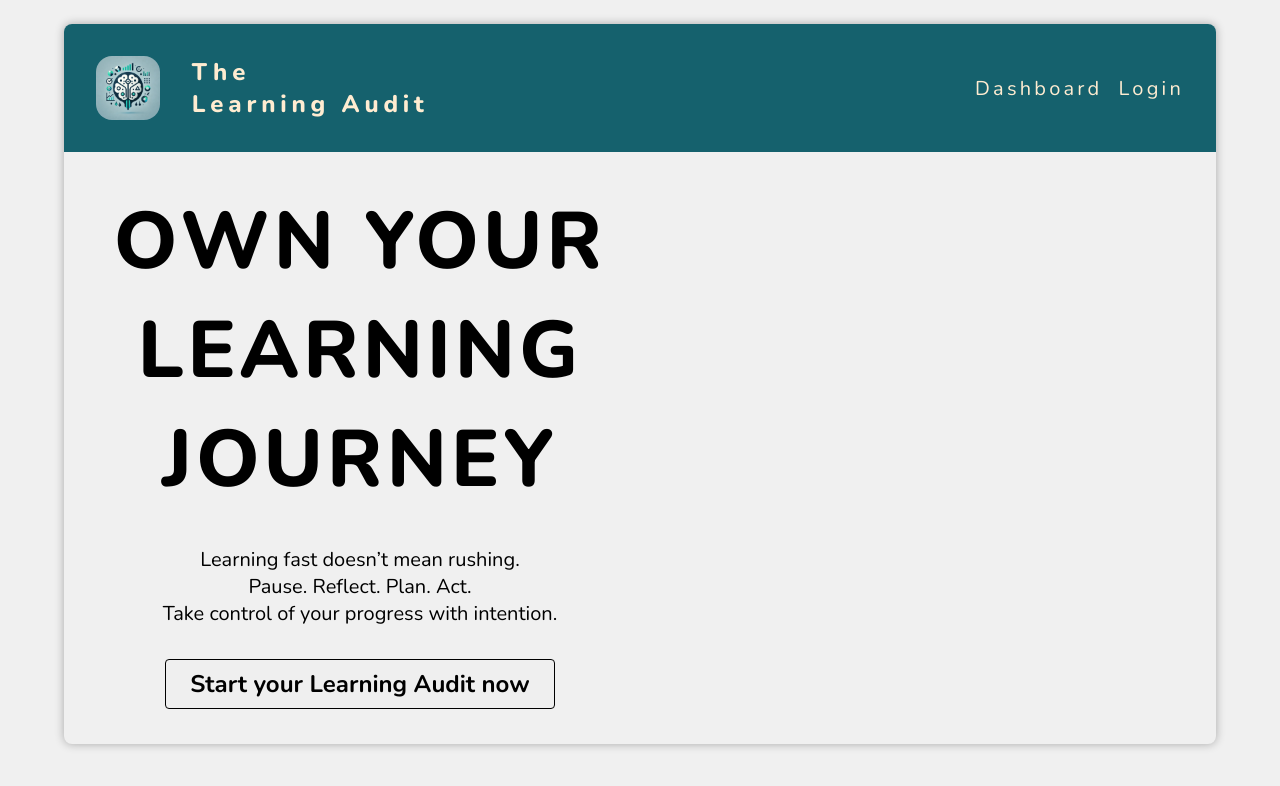
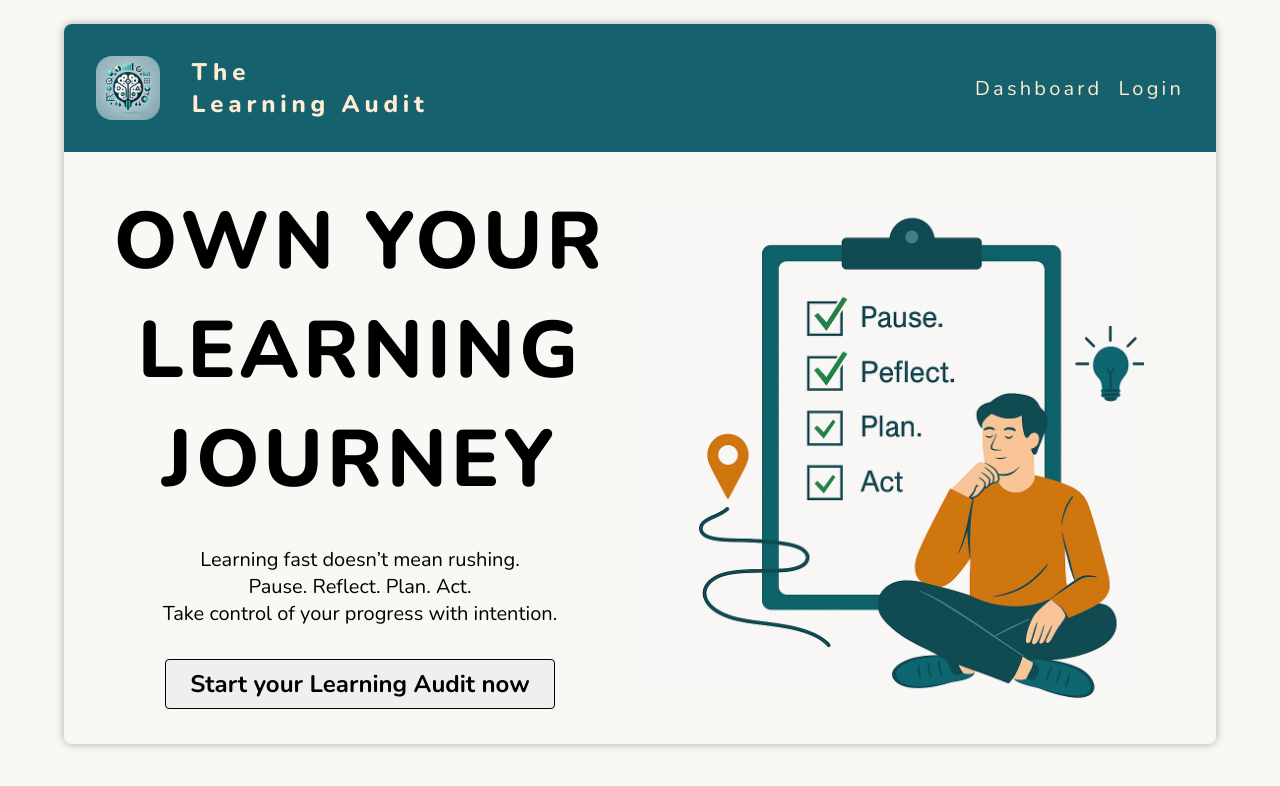
Before and after one commit to Tyriol/learning-audit, a Next.js app: page / in a window 1280 px wide. Shown: the top 786 px of the page. Built offline with nearby package versions, Linux system fonts and the light colour scheme.

Commit message:
add hero image to landing page

```diff
--- a/app/globals.css
+++ b/app/globals.css
@@ -12,7 +12,7 @@ html,
 body {
   max-width: 100dvw;
   overflow-x: hidden;
-  background-color: #f0f0f0;
+  background-color: #f8f9f5;
   height: 100%;
 }
 
--- a/app/page.js
+++ b/app/page.js
@@ -1,8 +1,11 @@
 "use client";
 import { useContext } from "react";
 import Link from "next/link";
+import Image from "next/image";
 import styles from "./page.module.css";
 import { AuthContext } from "@/app/context/authContext";
+
+import heroImage from "../public/images/hero-image.png";
 
 export default function LandingPage() {
   const { isAuthenticated } = useContext(AuthContext);
@@ -22,7 +25,15 @@ export default function LandingPage() {
           </Link>
         ) : null}
       </section>
-      <section aria-label="Screenshots section" className={styles.screenshots}></section>
+      <section aria-label="landing page image" className={styles.heroImgContainer}>
+        <Image
+          className={styles.heroImg}
+          src={heroImage}
+          width={500}
+          height={500}
+          alt="image of a person sitting down to plan their learning"
+        />
+      </section>
     </div>
   );
 }
--- a/app/page.module.css
+++ b/app/page.module.css
@@ -25,3 +25,14 @@
 .heroMessage button {
   font-size: 1.5rem;
 }
+
+.heroImgContainer {
+  display: flex;
+  align-items: center;
+  justify-content: start;
+}
+
+.heroImg {
+  width: 90%;
+  height: auto;
+}
```
Also changed, not shown: public/images/hero-image.png (added).
